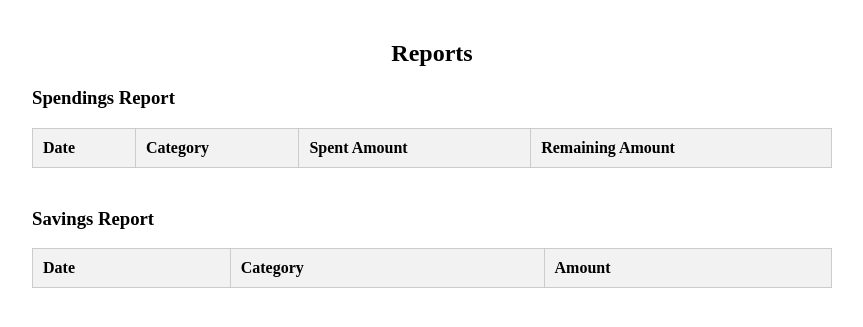
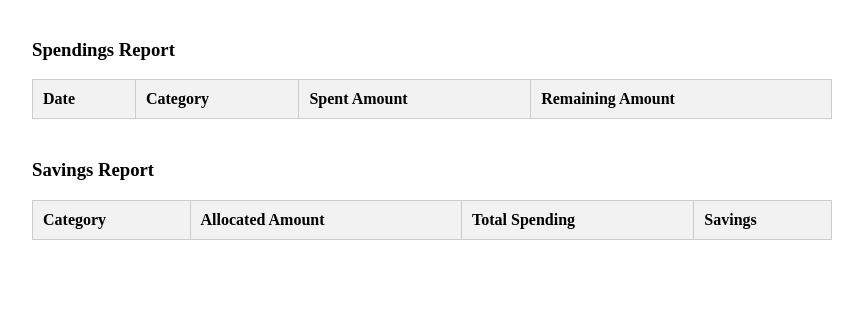
Before and after one commit to Dipesh246/CollegeProject_I, a Django app: page /report/ in a window 1280 px wide. Shown: the part 98-425 px from the top of the page, without its empty margins (208-1071 px from the left). Run offline with Django 4.2, Linux system fonts and the light colour scheme; data that the repository does not hold is empty.

Commit message:
made savings report

```diff
--- a/SPBMS/SPBMS/urls.py
+++ b/SPBMS/SPBMS/urls.py
@@ -30,6 +30,6 @@ urlpatterns = [
     path('savebudget/',saveBudget, name='savebudget'), # type: ignore
     path('savecategory/',saveCategory, name='savecategory'), # type: ignore
     path('spending/',spendings,name='spendings'),
-    path('report/',reports,name='report'),
+    path('report/',budget_reports,name='report'),
 
 ]
--- a/SPBMS/app/models.py
+++ b/SPBMS/app/models.py
@@ -1,5 +1,6 @@
 from django.db import models
 from django.contrib.auth.models import AbstractUser,Group, Permission
+from django.utils import timezone
 
 class User(AbstractUser):
     profile_picture = models.ImageField(upload_to='profile_picture/', blank=True)
@@ -15,7 +16,8 @@ class Budeget(models.Model):
     user = models.ForeignKey(User, on_delete=models.CASCADE)
     budget_name = models.CharField(max_length=100,default=None)
     monthly_income = models.DecimalField(max_digits=10,decimal_places=2)
-
+    start_date = models.DateField(default=timezone.now)
+    end_date = models.DateField(default=timezone.now)
 
     def __str__(self) -> str:
         return self.budget_name
--- a/SPBMS/app/templates/dashboard.html
+++ b/SPBMS/app/templates/dashboard.html
@@ -5,10 +5,11 @@
 
 <link rel="stylesheet" type="text/css" href="{% static 'css/dashboardstyle.css' %}">
 {% endblock style%}
-{% block start %}
 {% block headerh1 %}
   Dashboard
 {% endblock headerh1 %}
+{% block start %}
+
   <main>
     <div class="container">
       <div class="card total-budget-card">
--- a/SPBMS/app/templates/reports.html
+++ b/SPBMS/app/templates/reports.html
@@ -4,10 +4,12 @@
 {% block style %}
   <link rel="stylesheet" type="text/css" href="{% static 'css/reports.css' %}">
 {% endblock %}
-
+{% block headerh1 %}
+Reports
+{% endblock headerh1 %}
 {% block start %}
 <div class="reports-container">
-  <h2>Reports</h2>
+
 
   <div class="spendings-report">
     <h3>Spendings Report</h3>
@@ -38,17 +40,19 @@
     <table>
       <thead>
         <tr>
-          <th>Date</th>
           <th>Category</th>
-          <th>Amount</th>
+          <th>Allocated Amount</th>
+          <th>Total Spending</th>
+          <th>Savings</th>
         </tr>
       </thead>
       <tbody>
-        {% for saving in savings %}
+        {% for saving in savings_data %}
         <tr>
-          <td>{{ saving.date }}</td>
-          <td>{{ saving.category.category_name }}</td>
-          <td>${{ saving.amount }}</td>
+          <td>{{ saving.category }}</td>
+          <td>Rs.{{ saving.allocated_amount }}</td>
+          <td>Rs.{{ saving.total_spending }}</td>
+          <td>Rs.{{ saving.savings }}</td>
         </tr>
         {% endfor %}
       </tbody>
--- a/SPBMS/app/views.py
+++ b/SPBMS/app/views.py
@@ -6,6 +6,7 @@ from django.contrib import messages
 from .models import *
 from django.urls import reverse
 import decimal
+from django.db.models import Sum
 
 
 def home(request):
@@ -96,12 +97,24 @@ def saveBudget(request):
     if request.method == "POST":
         budget_name =  request.POST.get('budget-name')
         monthly_income = request.POST.get('monthly-income')
+        start_date = request.POST.get('start_date')
+        end_date = request.POST.get('end_date')
 
-        budget = Budeget.objects.create(user=current_user,
-                                        budget_name=budget_name,
-                                        monthly_income=monthly_income)
-        budget.save()
-        return redirect('budget')
+
+        budget = Budeget.objects.filter(budget_name=budget_name)
+        if budget:
+            Budeget.objects.filter(budget_name=budget_name).update(monthly_income=monthly_income,
+                                                                                   start_date=start_date,
+                                                                                   end_date=end_date)
+            return redirect('budget')
+        else:
+            budget = Budeget.objects.create(user=current_user,
+                                            budget_name=budget_name,
+                                            monthly_income=monthly_income,
+                                            start_date=start_date,
+                                            end_date=end_date)
+            budget.save()
+            return redirect('budget')
 
 def saveCategory(request):
     if request.method == "POST":
@@ -152,8 +165,28 @@ def spendings(request):
         return render(request,'spendings.html',context)
 
 
-def reports(request):
+def budget_reports(request):
     spendings = Expense.objects.all()
+    savings_data = []
+    budgets = Budeget.objects.all()
+    for budget in budgets:
+        categories = Category.objects.all()
 
-    context = {'spendings':spendings}
+
+        for category in categories:
+            total_spendings = Expense.objects.filter(budget=budget,category=category,date__lte=budget.end_date).aggregate(Sum('amount'))['amount__sum']or 0
+            allocated_amount = category.allocated_amount
+            savings = allocated_amount - total_spendings
+            savings_data.append({
+                'category':category.category_name,
+                'allocated_amount':allocated_amount,
+                'total_spending':total_spendings,
+                'savings':savings,
+            })
+
+
+
+    context = {'spendings':spendings,
+               'savings_data':savings_data}
+    print(context)
     return render(request,'reports.html',context)
--- a/SPBMS/static/css/expense.css
+++ b/SPBMS/static/css/expense.css
@@ -35,6 +35,7 @@ main {
 }
 
 .budget-form input[type="number"],
+.budget-form input[type = "date"]
 .category-form input[type="text"],
 .budget-allocation-form input[type="number"],
 .budget-allocation-form select {
```
Also changed, not shown: SPBMS/app/templates/expense.html (+7 -1 lines), SPBMS/static/js/expense.js (+19 -17 lines), SPBMS/app/migrations/0012_budeget_end_date_budeget_start_date.py (added).
